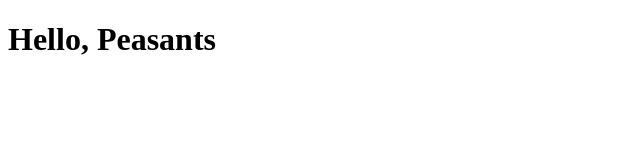
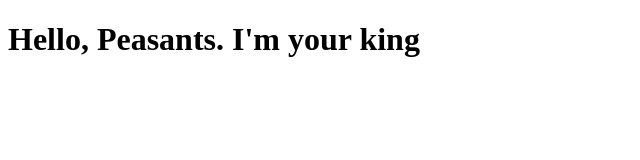
Before and after one commit to Caesar-PoM/cs50w, a plain HTML site: page hello.html in a window 1280 px wide. Shown: the whole page, without its empty margins (0-640 px from the left). Drawn offline with Linux system fonts and the light colour scheme.

```diff
--- a/hello.html
+++ b/hello.html
@@ -4,6 +4,6 @@
 	<title>My web</title>
 </head>
 <body>
-	<H1>Hello, Peasants</H1>
+	<H1>Hello, Peasants. I'm your king</H1>
 </body>
 </html>
```
